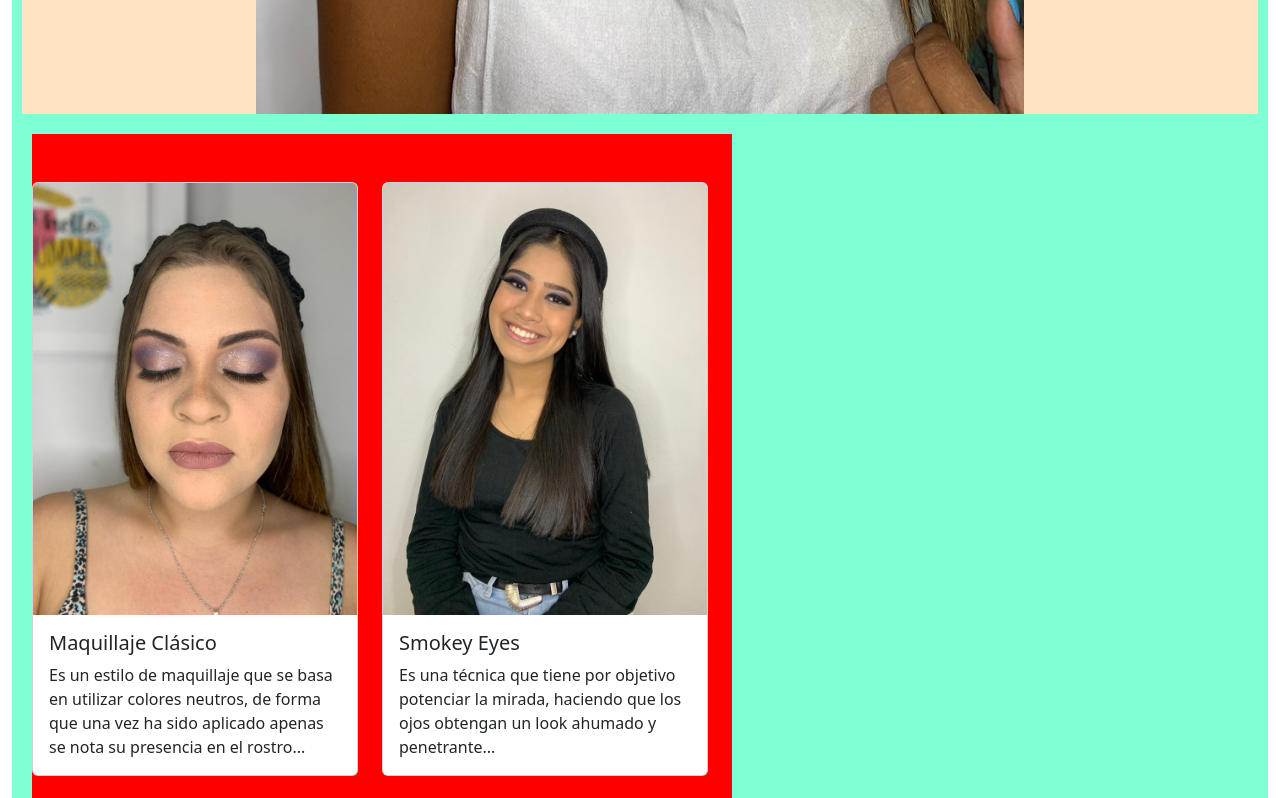
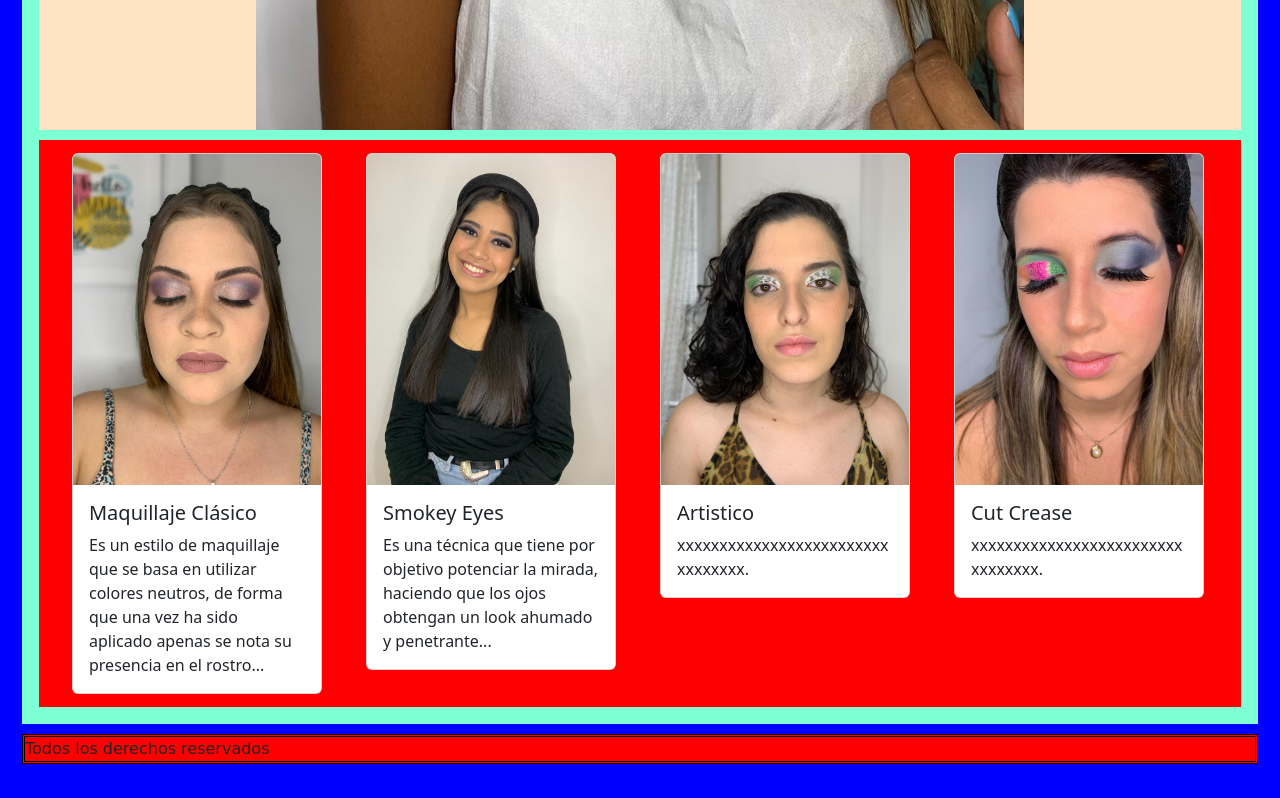
Before and after one commit to alexvallaro/proyecto-final-web, a plain HTML site: page index.html in a window 1280 px wide. Shown: the part 1040-1838 px from the top of the page. After the commit the page ends 1814 px from the top, so only its background shows below. Drawn offline with nearby package versions, Linux system fonts and the light colour scheme.

Commit message:
tarjetas-hechas

```diff
--- a/css/estilo.css
+++ b/css/estilo.css
@@ -6,12 +6,21 @@
   margin: 10px;
   text-align: center; }
 
+* {
+  margin: 0%;
+  padding: 0%; }
+
+body {
+  background-color: blue; }
+
 .carrusel {
   background-color: double red;
   margin: 10px; }
 
 section {
-  background-color: aquamarine; }
+  background-color: aquamarine;
+  margin: 10px;
+  padding: 5pt; }
 
 article {
   background-color: bisque;
@@ -19,8 +28,12 @@ article {
 
 .tarjeta {
   background-color: red;
-  width: 700px;
-  height: 700px; }
+  width: auto;
+  margin: 10px;
+  padding: 10pt; }
+
+.card {
+  margin-left: 20px; }
 
 footer {
   background-color: red;
--- a/index.html
+++ b/index.html
@@ -87,7 +87,7 @@
 
         <article class="tarjeta">
             <div class="row">
-                <div class="row row-cols-1 row-cols-md-2 g-4">
+                <div class="row row-cols-lg-4 row-cols-md-2 row-cols-sm-12">
                     <div class="col">
                         <div class="card">
                         <img src="/img/Clasico1.jpeg" class="card-img-top" alt="maquillaje-clasico">
@@ -111,7 +111,7 @@
                         <img src="/img/Artistico1.jpeg" class="card-img-top" alt="Artistico">
                         <div class="card-body">
                             <h5 class="card-title">Artistico</h5>
-                            <p class="card-text">This is a longer card with supporting text below as a natural lead-in to additional content.</p>
+                            <p class="card-text">xxxxxxxxxxxxxxxxxxxxxxxxxxxxxxxxx.</p>
                         </div>
                         </div>
                     </div>
@@ -120,7 +120,7 @@
                         <img src="/img/CutCrease2.jpeg" class="card-img-top" alt="CutCrease">
                         <div class="card-body">
                             <h5 class="card-title">Cut Crease</h5>
-                            <p class="card-text">This is a longer card with supporting text below as a natural lead-in to additional content. This content is a little bit longer.</p>
+                            <p class="card-text">xxxxxxxxxxxxxxxxxxxxxxxxxxxxxxxxx.</p>
                         </div>
                         </div>
                     </div>
--- a/scss/_body.scss
+++ b/scss/_body.scss
@@ -1,3 +1,14 @@
+* {
+    margin: 0%;
+    padding: 0%;
+}
+
+body {
+    background-color: blue;
+
+}
+
+
 .carrusel {
     background-color: double red;
     margin: 10px;
@@ -6,6 +17,8 @@
 
 section {
     background-color: aquamarine;
+    margin: 10px;
+    padding: 5pt;
 
 }
 
@@ -16,6 +29,13 @@ article {
 
 .tarjeta {
     background-color: red;
-    width: 700px;
-    height: 700px;
+    width: auto;
+    $card-height: 100%;
+    margin: 10px;
+    padding: 10pt;
 }
+
+.card {
+    margin-left: 20px;
+
+}
```
